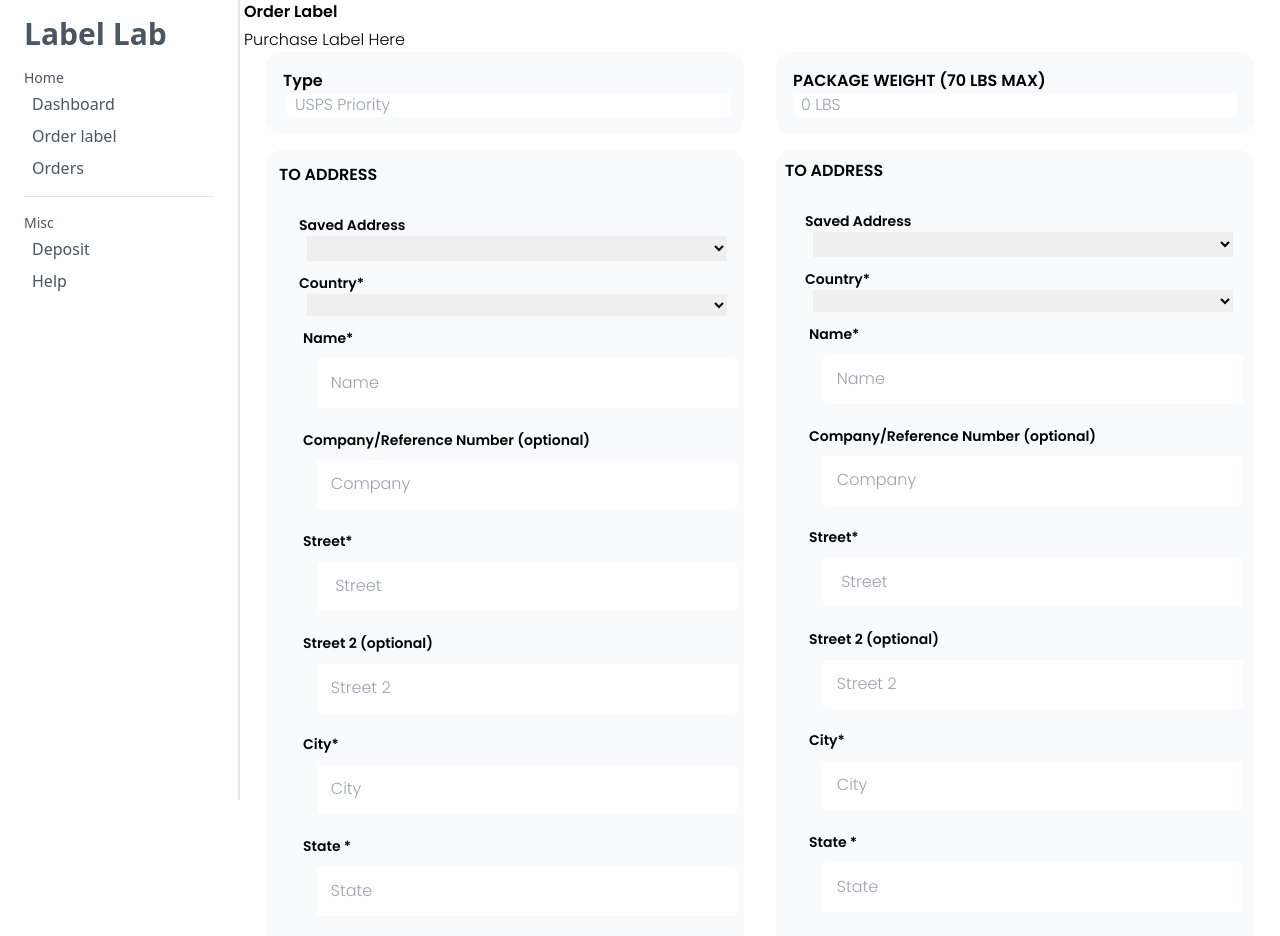
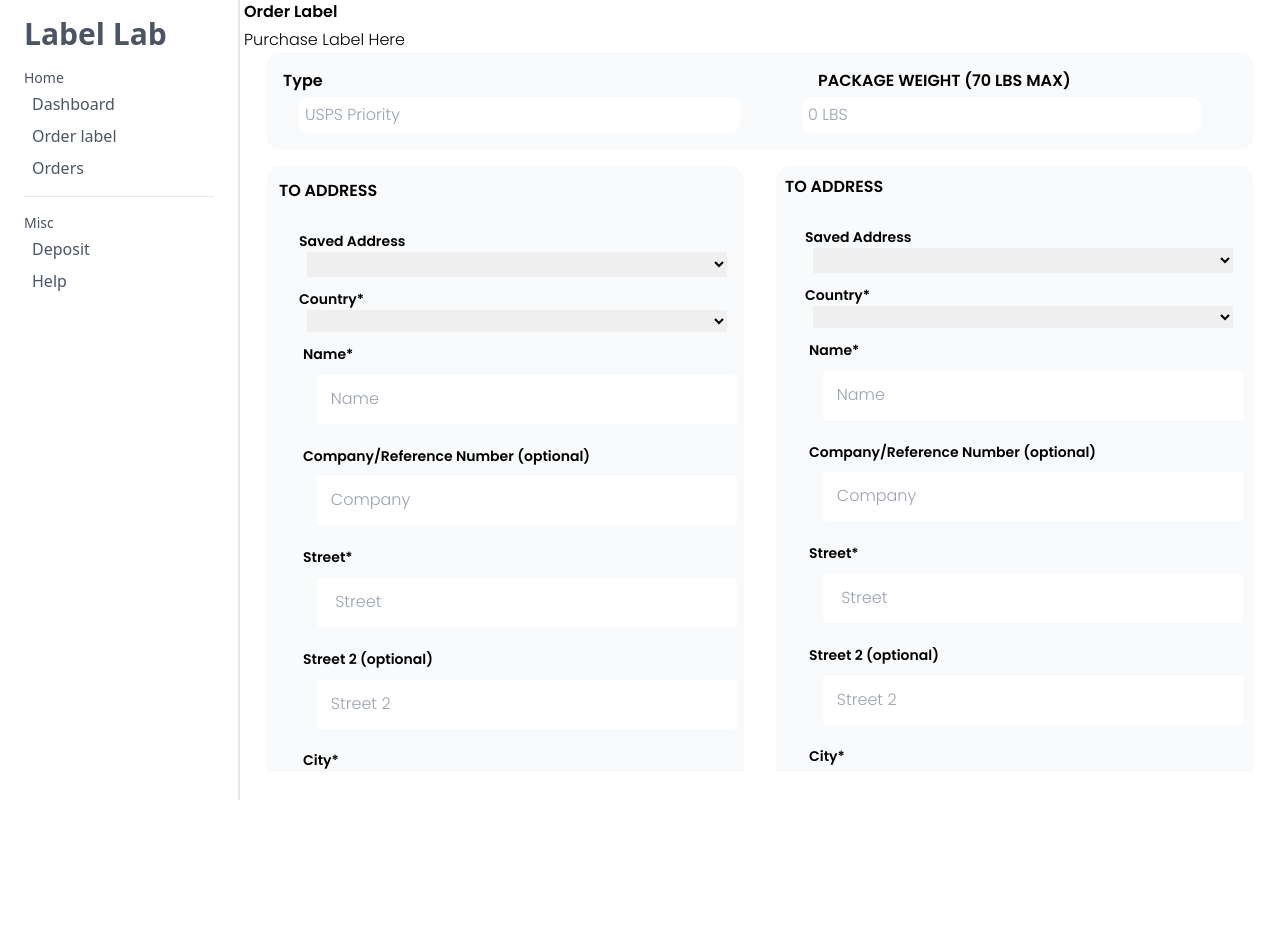
Before and after one commit to prathmesh988/prj23, a React (Vite) app: page /main/order-label in a window 1280 px wide. Shown: the top 936 px of the page. After the commit the page ends 800 px from the top, so only its background shows below. Built offline with nearby package versions, Linux system fonts and the light colour scheme.

Commit message:
commit 34

```diff
--- a/src/Pages/OrderLabel.jsx
+++ b/src/Pages/OrderLabel.jsx
@@ -9,26 +9,40 @@ const OrderLabel = () => {
         <h1 className="font-[700] pb-1">Order Label</h1>
         <h3 className="font-[300]  ">Purchase Label Here</h3>
       </div>
-      <div className=" flex flex-col items-center justify-center w-[100%] coldy">
-          <div className="flex flex-col items-center justify-between  w-[95%]">
+      <form className="formsss h-[90vh] overflow-auto">
+      <div className=" flex justify-center w-[100%]">
+                  <div className="flex nice2  w-[95%] justify-between">
+
+                  <div className=" grow-[2]">
+
+                      <h3 className="font-[600] text-[16px] pb-1">Type</h3>
+                        <span className="h-[40px] p-1 ml-3  w-[100%] "><input type="text" className="pl-2 w-[97%] " placeholder="USPS Priority" name="" id="" /></span>
+                    </div>
+
+                      <div className="grow-[2]">
+
+                          <h3 className="font-[600] text-[16px]  pb-1 pl-[5em]">PACKAGE WEIGHT (70 LBS MAX)</h3>
+                            <span className="h-[40px]"><input type="number"  className='ml-[4em] w-[80%]'placeholder="0 LBS" name="" id="" /></span>
+                      </div>
+
+                  </div>
+                  </div>
+      <div className="  flex flex-col items-center justify-center w-[100%] coldy">
+          <div className="flex flex-col items-center justify-between  w-[95%] overflow-y-auto">
             <div className="flex gap-[2rem] w-[100%] ">
             <div className="flex flex-col gap-[0.7em] grow-[2.6]">
                 <div className="" >
+
                   <div className="flex flex-col gap-[0.6em]">
 
 
-                    <div className="nice2">
-
-                      <h3 className="font-[600] text-[16px]">Type</h3>
-                        <span className="h-[40px] p-1"><input type="text" className="pl-2 w-[100%]" placeholder="USPS Priority" name="" id="" /></span>
-                      </div>
 
                     </div>
-                    <div className="huh flex flex-col gap-3 nice p-3 mt-4 ">
+                    <div className="huh flex flex-col gap-3 nice p-3 mt-4  ">
 
                       <h1 className="font-[600] text-[16px]">TO  ADDRESS</h1>
-                      <div className="flex flex-col gap-3 p-3 pl-5">
-                        <div>
+                      <div className="flex flex-col gap-3 p-3 pl-5 gtx890">
+                        <label>
                           <h3 className="text-[14px] pt-1 font-[600] ">Saved Address</h3>
                           <span className="pl-2 pb-1">
                             <select name="" className="w-[100%]" id="">
@@ -37,8 +51,8 @@ const OrderLabel = () => {
                               <option value=''></option>
                             </select>
                           </span>
-                        </div>
-                        <div className=" text-[14px] ">
+                        </label>
+                        <label className=" text-[14px] ">
                           <h3 className="font-[600]">Country*</h3>
                           <span className="pl-2 pb-1">
                             <select name="" className=' w-[100%]' id="">
@@ -48,65 +62,65 @@ const OrderLabel = () => {
                             </select>
                           </span>
 
-                        </div>
-                        <div className="text-[14px]">
+                        </label>
+                        <label className="text-[14px]">
                           <h3 className="pl-1 font-[600]">Name*</h3>
                           <span className="pl-2 pb-1">
                                 <input type="text" placeholder="Name" name="" id="" />
 
                           </span>
-                        </div>
-                        <div className='text-[14px]'>
+                        </label>
+                        <label className='text-[14px]'>
                           <h3 className="pl-1 font-[600]">Company/Reference Number (optional)</h3>
                         {/* <input type="text" placeholder="Name" name="" id="" /> */}
                         <span className="pl-2 pb-1 pt-2">
                                 <input type="text" placeholder="Company" name="" id="" />
 
                           </span>
-                        </div>
-                        <div className='text-[14px]'>
+                        </label>
+                        <label className='text-[14px]'>
                           <h3 className="pl-1 font-[600]">Street*</h3>
                         {/* <input type="text" placeholder="Name" name="" id="" /> */}
                         <span className="pl-2 pb-1 pt-2">
                                 <input type="text" placeholder=" Street " name="" id="" />
 
                           </span>
-                        </div>
-                        <div className='text-[14px]'>
+                        </label>
+                        <label className='text-[14px]'>
                           <h3 className="pl-1 font-[600]">Street 2 (optional)</h3>
                         {/* <input type="text" placeholder="Name" name="" id="" /> */}
                         <span className="pl-2 pb-1 pt-2">
                                 <input type="text" placeholder="Street 2" name="" id="" />
 
                           </span>
-                        </div>
+                        </label>
 
-                        <div className='text-[14px]'>
+                        <label className='text-[14px]'>
                           <h3 className="pl-1 font-[600]">City*</h3>
                         {/* <input type="text" placeholder="Name" name="" id="" /> */}
                         <span className="pl-2 pb-1 pt-2">
                                 <input type="text" placeholder="City" name="" id="" />
 
                           </span>
-                        </div>
+                        </label>
 
-                        <div className='text-[14px]'>
+                        <label className='text-[14px]'>
                           <h3 className="pl-1 font-[600]">State *</h3>
                         {/* <input type="text" placeholder="Name" name="" id="" /> */}
                         <span className="pl-2 pb-1 pt-2">
                                 <input type="text" placeholder="State" name="" id="" />
 
                           </span>
-                        </div>
+                        </label>
 
-                        <div className='text-[14px]'>
+                        <label className='text-[14px]'>
                           <h3 className="pl-1 font-[600]">Zip Code *</h3>
                         {/* <input type="text" placeholder="Name" name="" id="" /> */}
                         <span className="pl-2 pb-1 pt-2">
                                 <input type="text" placeholder="Zip Code  " name="" id="" />
 
                           </span>
-                      </div>
+                      </label>
                       </div>
                     </div>
                     </div>
@@ -117,18 +131,14 @@ const OrderLabel = () => {
                   <div className="flex flex-col gap-[1em]">
 
 
-                    <div className="nice2">
 
-                      <h3 className="font-[600] text-[16px] ">PACKAGE WEIGHT (70 LBS MAX)</h3>
-                        <span className="h-[40px]"><input type="number"  className='pl-2 w-[100%]'placeholder="0 LBS" name="" id="" /></span>
-                      </div>
 
                     </div>
                     <div className="huh flex flex-col gap-3 nice  p-2 pr-[1rem] mt-4 h-[100%] pb-[1.1em]" >
 
                       <h1 className="font-[600] text-[16px] ">TO  ADDRESS</h1>
-                      <div className="flex flex-col gap-3 p-3 pl-5">
-                        <div>
+                      <div className="flex flex-col gap-3 p-3 pl-5 gtx890" >
+                        <label>
                           <h3 className="text-[14px] pt-1 font-[600] ">Saved Address</h3>
                           <span className="pl-2 pb-1 ">
                             <select name="" id="" className="w-[100%]">
@@ -137,8 +147,8 @@ const OrderLabel = () => {
                               <option value=''></option>
                             </select>
                           </span>
-                        </div>
-                        <div className=" text-[14px] ">
+                        </label>
+                        <label className=" text-[14px] ">
                           <h3 className="font-[600]">Country*</h3>
                           <span className="pl-2 pb-1">
                             <select name="" id="" className="w-[100%]">
@@ -148,65 +158,65 @@ const OrderLabel = () => {
                             </select>
                           </span>
 
-                        </div>
-                        <div className="text-[14px]">
+                        </label>
+                        <label className="text-[14px]">
                           <h3 className="pl-1 font-[600]">Name*</h3>
                           <span className="pl-2 pb-1">
                                 <input type="text" placeholder="Name" name="" id="" />
 
                           </span>
-                        </div>
-                        <div className='text-[14px]'>
+                        </label>
+                        <label className='text-[14px]'>
                           <h3 className="pl-1 font-[600]">Company/Reference Number (optional)</h3>
                         {/* <input type="text" placeholder="Name" name="" id="" /> */}
                         <span className="pl-2 pb-1 pt-2">
                                 <input type="text" placeholder="Company" name="" id="" />
 
                           </span>
-                        </div>
-                        <div className='text-[14px]'>
+                        </label>
+                        <label className='text-[14px]'>
                           <h3 className="pl-1 font-[600]">Street*</h3>
                         {/* <input type="text" placeholder="Name" name="" id="" /> */}
                         <span className="pl-2 pb-1 pt-2">
                                 <input type="text" placeholder=" Street " name="" id="" />
 
                           </span>
-                        </div>
-                        <div className='text-[14px]'>
+                        </label>
+                        <label className='text-[14px]'>
                           <h3 className="pl-1 font-[600]">Street 2 (optional)</h3>
                         {/* <input type="text" placeholder="Name" name="" id="" /> */}
                         <span className="pl-2 pb-1 pt-2">
                                 <input type="text" placeholder="Street 2" name="" id="" />
 
                           </span>
-                        </div>
+                        </label>
 
-                        <div className='text-[14px]'>
+                        <label className='text-[14px]'>
                           <h3 className="pl-1 font-[600]">City*</h3>
                         {/* <input type="text" placeholder="Name" name="" id="" /> */}
                         <span className="pl-2 pb-1 pt-2">
                                 <input type="text" placeholder="City" name="" id="" />
 
                           </span>
-                        </div>
+                        </label>
 
-                        <div className='text-[14px]'>
+                        <label className='text-[14px]'>
                           <h3 className="pl-1 font-[600]">State *</h3>
                         {/* <input type="text" placeholder="Name" name="" id="" /> */}
                         <span className="pl-2 pb-1 pt-2">
                                 <input type="text" placeholder="State" name="" id="" />
 
                           </span>
-                        </div>
+                        </label>
 
-                        <div className='text-[14px]'>
+                        <label className='text-[14px]'>
                           <h3 className="pl-1 font-[600]">Zip Code *</h3>
                         {/* <input type="text" placeholder="Name" name="" id="" /> */}
                         <span className="pl-2 pb-1 pt-2">
                                 <input type="text" placeholder="Zip Code  " name="" id="" />
 
                           </span>
-                      </div>
+                      </label>
                       </div>
                     </div>
                     </div>
@@ -216,6 +226,7 @@ const OrderLabel = () => {
             </div>
           </div>
       </div>
+    </form>
     </div>
   );
 };
--- a/src/index.css
+++ b/src/index.css
@@ -112,6 +112,11 @@ input::placeholder {
   border-radius: 15px;
 }
 
+.nice2 input{
+  padding: 5px;
+  border: 1px solid transparent;
+  border-radius: 10px;
+}
 .nice input{
   margin: 0.7em;
   padding:1em;
```
